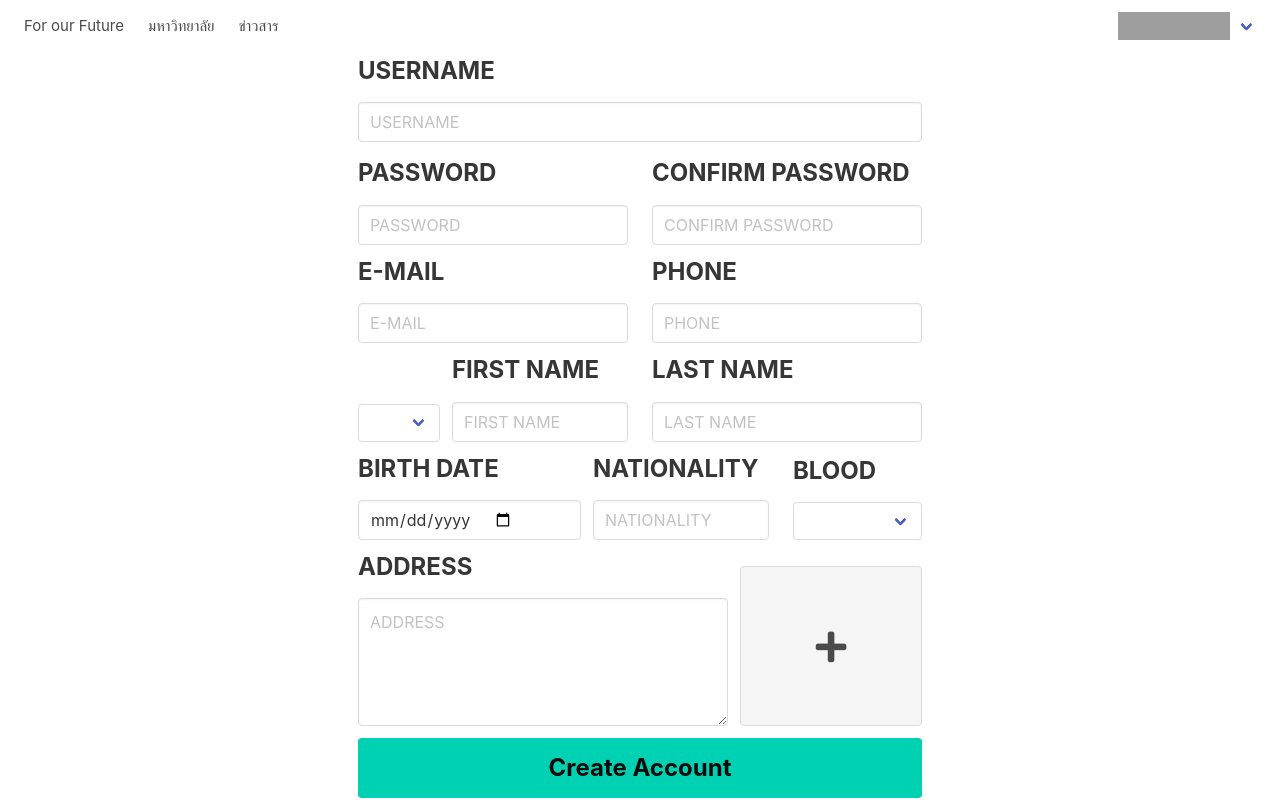
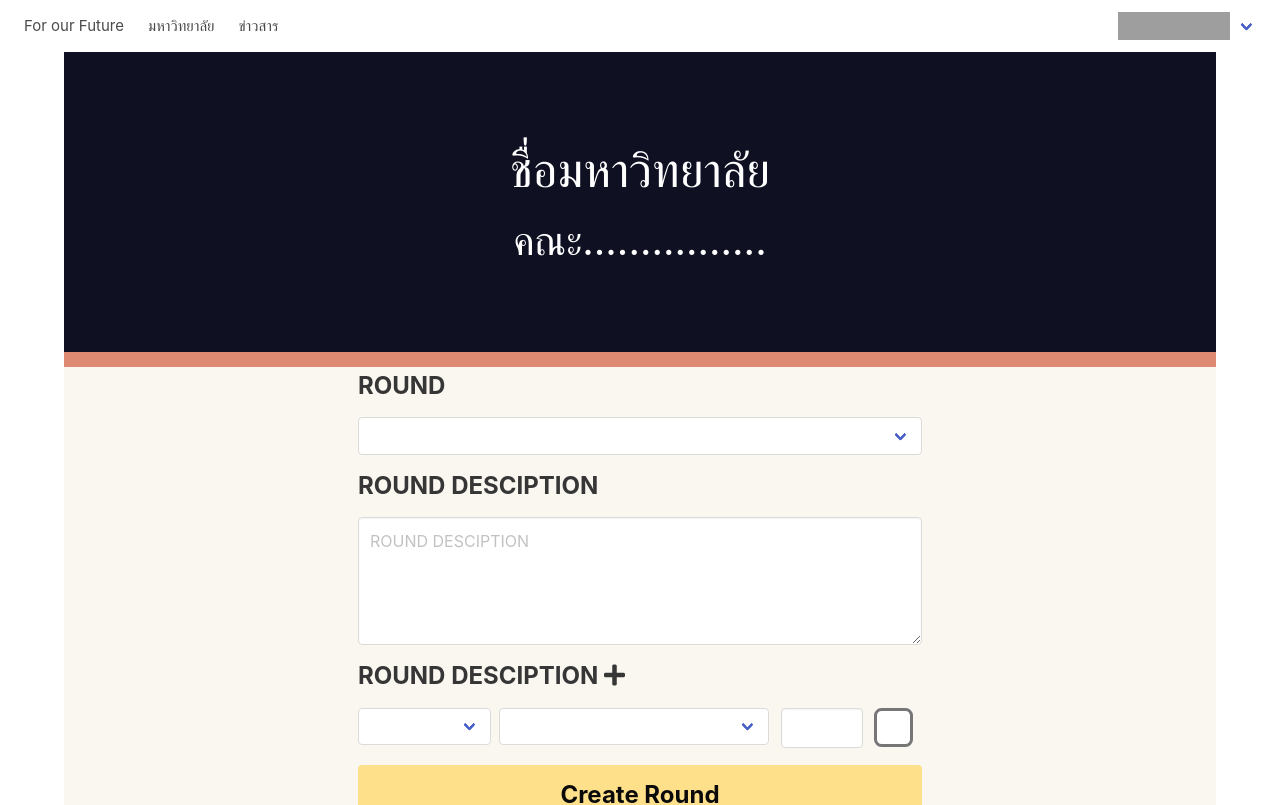
Before and after one commit to 63070054/For-our-Future, a Vue app: page / in a window 1280 px wide. Shown: the top 805 px of the page. Built offline with nearby package versions, Linux system fonts and the light colour scheme; grey boxes are pictures that could not be loaded.

Commit message:
AddRoundView

```diff
--- a/src/App.vue
+++ b/src/App.vue
@@ -6,6 +6,7 @@ import CardUniversity from './components/CardUniversity.vue'
 import CardRound from '@/components/CardRound.vue'
 import LoginView from '@/views/LoginView.vue'
 import RegisterView from '@/views/RegisterView.vue'
+import AddRoundView from '@/views/AddRoundView.vue'
 </script>
 
 <template>
@@ -17,7 +18,8 @@ import RegisterView from '@/views/RegisterView.vue'
   <div class="container">
     <!-- <RouterView /> -->
     <!-- <LoginView/> -->
-    <RegisterView/>
+    <!-- <RegisterView/> -->
+    <AddRoundView />
   </div>
 
 </template>
--- /dev/null
+++ b/src/views/AddRoundView.vue
@@ -0,0 +1,94 @@
+<script setup>
+</script>
+
+<template>
+    <div style="background-color: #DE8971; width:100%; height:315px;">
+        <div style="background-color: #0F1123; width:100%; height:300px;">
+            <!-- <img src="https://static.trueplookpanya.com/tppy/member/m_525000_527500/525016/cms/images/%E0%B8%A0%E0%B8%B2%E0%B8%9E%E0%B8%9A%E0%B8%A3%E0%B8%A3%E0%B8%A2%E0%B8%B2%E0%B8%81%E0%B8%B2%E0%B8%A8%E0%B8%AA%E0%B8%88%E0%B8%A5%20(7).jpg"
+                style="height: 300px; width: 100%;" /> -->
+            <div style="position: absolute; top: 50%;left: 50%; transform: translate(-50%, -50%);">
+                <p class="is-size-1 has-text-centered has-text-white">ชื่อมหาวิทยาลัย</p>
+                <p class="is-size-2 has-text-centered has-text-white">คณะ................</p>
+            </div>
+        </div>
+    </div>
+    <div style="background-color: #F9F7F0; width:100%;" class="hero is-fullheight-with-navbar">
+        <div class="columns is-centered">
+            <div class="column is-half">
+                <div class="field">
+                    <label class="label is-size-4">ROUND</label>
+                    <div class="select is-fullwidth">
+                        <select>
+                            <option></option>
+                            <option>ROUND 1</option>
+                            <option>ROUND 2</option>
+                            <option>ROUND 3</option>
+                            <option>ROUND 4</option>
+                            <option>ROUND 5</option>
+                        </select>
+                    </div>
+                </div>
+                <div class="field">
+                    <div class="control">
+                        <label class="label is-size-4 has-text-left">ROUND DESCIPTION</label>
+                        <textarea class="textarea" type="text" placeholder="ROUND DESCIPTION"></textarea>
+                    </div>
+                </div>
+                <label class="label is-size-4 has-text-left">ROUND DESCIPTION
+                    <span>
+                        <i class="fa fa-plus "></i>
+                    </span>
+                </label>
+                <div class="field-body mb-2">
+                    <div class="column is-3 py-0 pl-0 pr-2">
+                        <div class="field ">
+                            <div class="select is-fullwidth">
+                                <select>
+                                    <option></option>
+                                    <option>O-NET</option>
+                                    <option>GAT</option>
+                                    <option>PAT</option>
+                                </select>
+                            </div>
+                        </div>
+                    </div>
+                    <div class="column is-6 py-0 pl-0">
+                        <div class="field">
+                            <div class="select is-fullwidth">
+                                <select>
+                                    <option></option>
+                                    <option>ภาษาไทย</option>
+                                    <option>คณิต</option>
+                                    <option>สังคม</option>
+                                </select>
+                            </div>
+                        </div>
+                    </div>
+                    <div class="column is-2 pl-0 py-0">
+                        <div class="field">
+                            <div class="control">
+                                <input class="input" type="text">
+                            </div>
+                        </div>
+                    </div>
+                    <div class="column is-1 pt-2">
+                        <div class="field">
+                            <div class="control">
+                                <input type="checkbox" style="transform : scale(3);">
+                            </div>
+                        </div>
+                    </div>
+                </div>
+
+                <div class="mt-3 has-text-centered">
+                    <button
+                        class="button is-warning has-text-black has-text-centered is-3 is-size-4 has-text-weight-bold is-fullwidth">Create
+                        Round</button>
+                </div>
+            </div>
+        </div>
+    </div>
+</template>
+
+<style>
+</style>
--- a/src/views/RegisterView.vue
+++ b/src/views/RegisterView.vue
@@ -93,7 +93,7 @@
                         </div>
                     </div>
                 </div>
-                <div class="column is-3 mt-auto py-0 pr-0">
+                <div class="column is-3 py-0 pr-0">
                     <div class="field">
                         <label class="label is-size-4 has-text-left">BLOOD</label>
                         <div class="select is-fullwidth">
```
